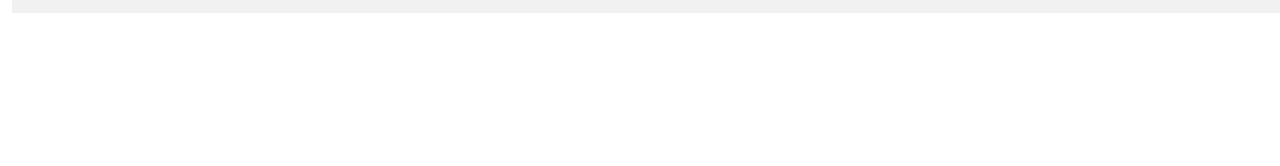
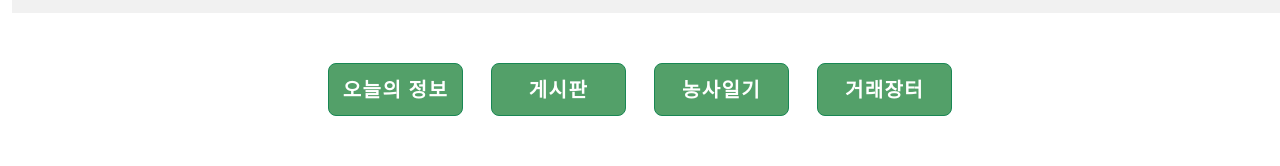
Before and after one commit to 1roo/handifarm-frontend, a React (Create React App) app: page / in a window 1280 px wide. Shown: the part 209-375 px from the top of the page. Built offline with nearby package versions, Linux system fonts and the light colour scheme; a web font is replaced by a local one.

Commit message:
230710 home에서 버튼이 안보이는 오류 수정

```diff
--- a/src/components/Home.js
+++ b/src/components/Home.js
@@ -98,10 +98,10 @@ const Home = () => {
           {/* 날씨 박스 끝  */}
 
           <section className='button-box'>
-            <Button as="a" variant="success">오늘의 정보</Button>
-            <Button as="a" variant="success">게시판</Button>
-            <Button as="a" variant="success">농사일기</Button>
-            <Button as="a" variant="success">거래장터</Button>
+            <Button variant="success">오늘의 정보</Button>
+            <Button variant="success">게시판</Button>
+            <Button variant="success">농사일기</Button>
+            <Button variant="success">거래장터</Button>
           </section>
 
           <section className='small-board'>
--- a/src/components/Home.scss
+++ b/src/components/Home.scss
@@ -24,7 +24,7 @@ a{
 
 
 
-// 제주 날씨 채우기
+// 날씨 알림창 (weather-box)
 section.weather-box{
     margin: 50px auto 0;
     width: 1280px;
@@ -55,7 +55,6 @@ section.weather-box{
                 color: gray;
             }
         }
-
         .icon{
             margin-top: 15px;
             display: flex;
@@ -66,7 +65,6 @@ section.weather-box{
                 margin: 0 18px 0 10px;
             }
         }
-
         .temp{
             margin-left: 15px;
             border-radius: 10px;
@@ -78,9 +76,8 @@ section.weather-box{
             span:last-child{ color: red; }
             hr{ margin: 4px 0; }
         }
-
     }
-} // weather-box END
+} // 날씨 weather-box END
 
 
 
@@ -97,14 +94,14 @@ section.button-box{
         font-weight: 600;
         letter-spacing: 0.07em;
         background-color: $main-green;
-        width: 125px;
+        width: 135px;
         height: fit-content;
         border-radius: 8px;
 
         padding: 11px 4px 10px;
         margin: 0 14px;
     }
-}
+} // button-box END
 
 
 section.small-board{
```
